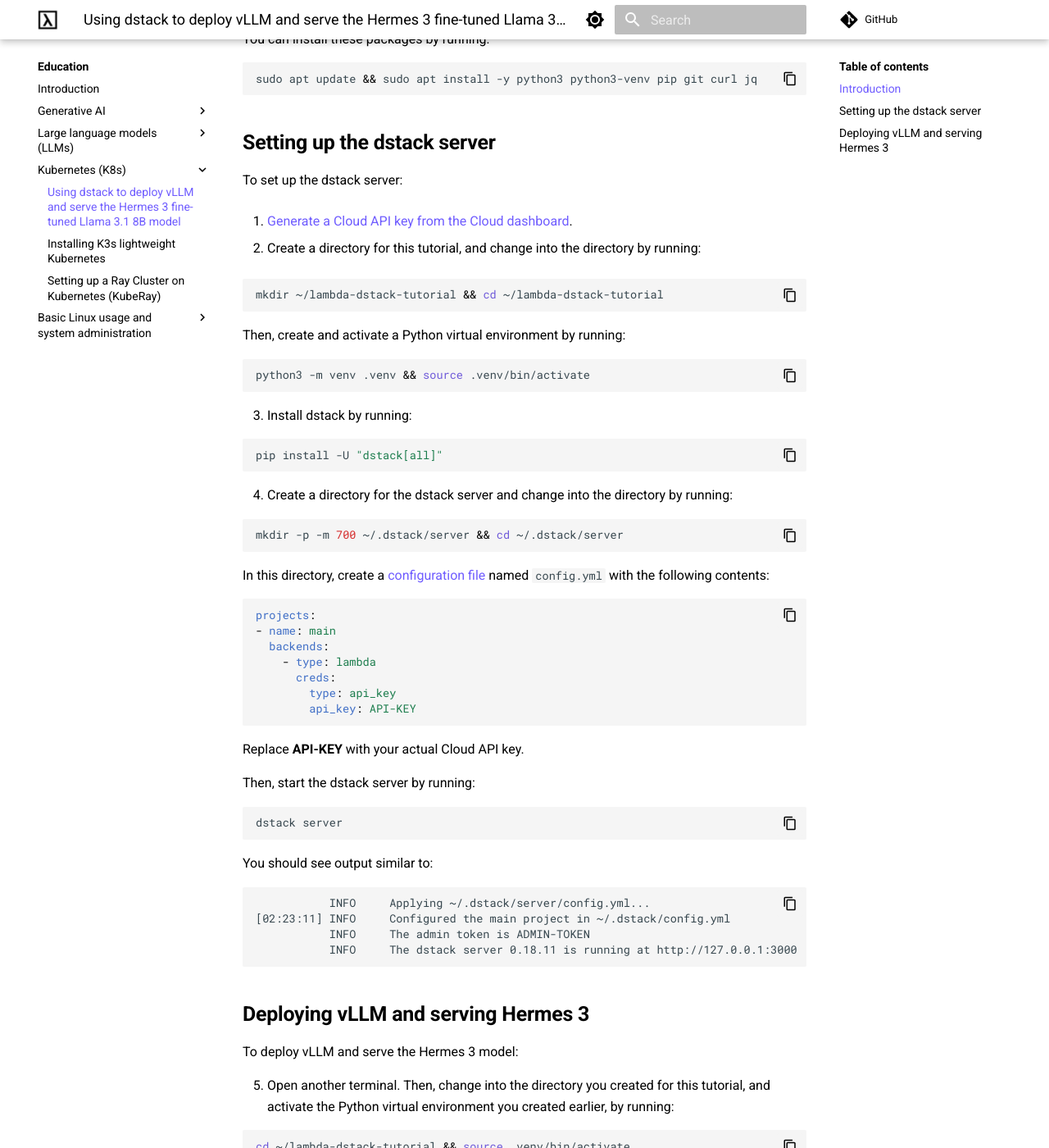
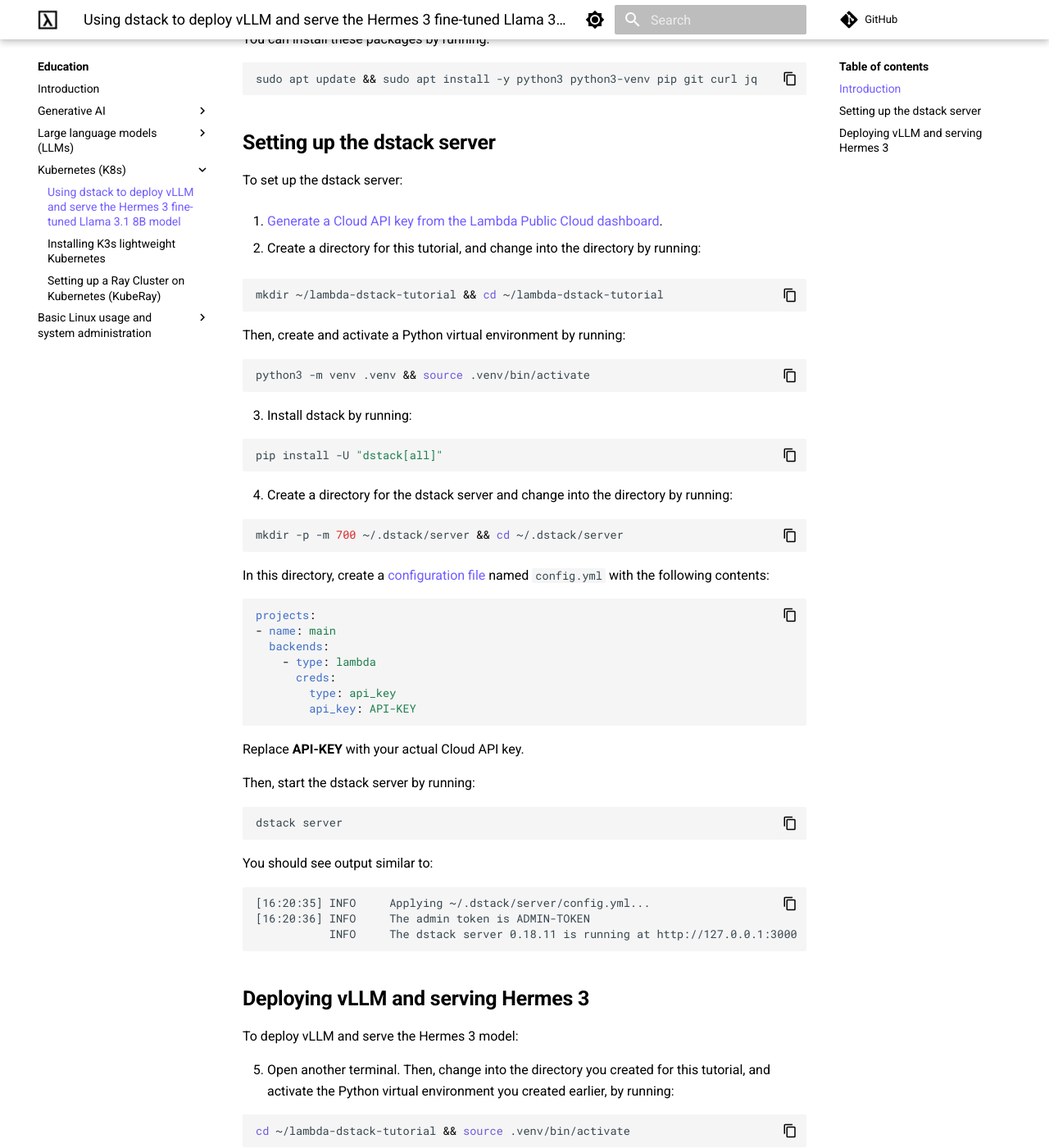
Before and after one commit to cbrownstein-lambda/lambda-docs-mkdocs, an MkDocs documentation site: the page built from docs/education/kubernetes/dstack-vllm-llama-3-1.md, in a window 1280 px wide and 1400 px high, scrolled down 814 px. Shown: the whole window at 82% size. Built offline with MkDocs 1.6.1 and Material for MkDocs 9.7.7, drawn with Linux system fonts in a browser that asks for light colours; a script that is not in the unit is left out; comment, search, counter and statistics services are not loaded.

Commit message:
Improve tutorial

````diff
--- a/docs/education/kubernetes/dstack-vllm-llama-3-1.md
+++ b/docs/education/kubernetes/dstack-vllm-llama-3-1.md
@@ -43,8 +43,8 @@
 
 To set up the dstack server:
 
-1. [Generate a Cloud API key from the
-   Cloud dashboard](https://docs.lambdalabs.com/on-demand-cloud/dashboard#generate-and-delete-api-keys).
+1. [Generate a Cloud API key from the Lambda Public Cloud
+   dashboard](https://docs.lambdalabs.com/on-demand-cloud/dashboard#generate-and-delete-api-keys).
 
 2. Create a directory for this tutorial, and change into the directory by
    running:
@@ -97,9 +97,8 @@
    You should see output similar to:
 
    ```
-              INFO     Applying ~/.dstack/server/config.yml...
-   [02:23:11] INFO     Configured the main project in ~/.dstack/config.yml
-              INFO     The admin token is ADMIN-TOKEN
+   [16:20:35] INFO     Applying ~/.dstack/server/config.yml...
+   [16:20:36] INFO     The admin token is ADMIN-TOKEN
               INFO     The dstack server 0.18.11 is running at http://127.0.0.1:3000
    ```
 
````
